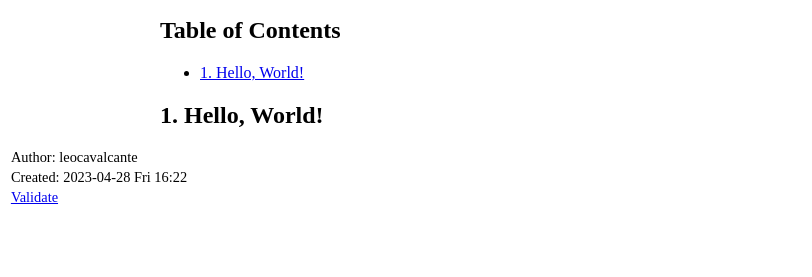
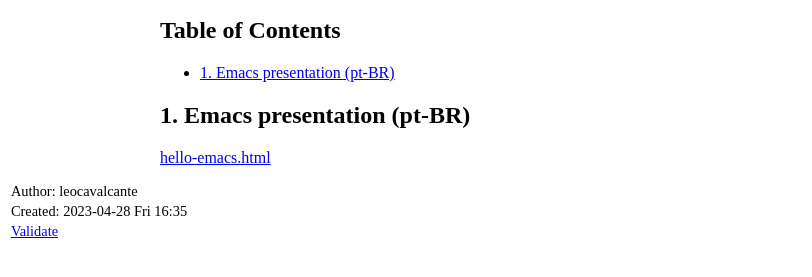
Before and after one commit to leocavalcante/leocavalcante.org, a plain HTML site: page index.html in a window 1280 px wide. Shown: the part 61-338 px from the top of the page, without its empty margins (0-812 px from the left). Drawn offline with Linux system fonts and the light colour scheme.

Commit message:
Link to Emacs presentation

```diff
--- a/index.html
+++ b/index.html
@@ -3,7 +3,7 @@
 "http://www.w3.org/TR/xhtml1/DTD/xhtml1-strict.dtd">
 <html xmlns="http://www.w3.org/1999/xhtml" lang="en" xml:lang="en">
 <head>
-<!-- 2023-04-28 Fri 16:22 -->
+<!-- 2023-04-28 Fri 16:35 -->
 <meta http-equiv="Content-Type" content="text/html;charset=utf-8" />
 <meta name="viewport" content="width=device-width, initial-scale=1" />
 <title>leocavalcante.org</title>
@@ -201,18 +201,23 @@
 <h2>Table of Contents</h2>
 <div id="text-table-of-contents" role="doc-toc">
 <ul>
-<li><a href="#org18dce69">1. Hello, World!</a></li>
+<li><a href="#orgdc3a9c4">1. Emacs presentation (pt-BR)</a></li>
 </ul>
 </div>
 </div>
 
-<div id="outline-container-org18dce69" class="outline-2">
-<h2 id="org18dce69"><span class="section-number-2">1.</span> Hello, World!</h2>
+<div id="outline-container-orgdc3a9c4" class="outline-2">
+<h2 id="orgdc3a9c4"><span class="section-number-2">1.</span> Emacs presentation (pt-BR)</h2>
+<div class="outline-text-2" id="text-1">
+<p>
+<a href="hello-emacs.html">hello-emacs.html</a>
+</p>
+</div>
 </div>
 </div>
 <div id="postamble" class="status">
 <p class="author">Author: leocavalcante</p>
-<p class="date">Created: 2023-04-28 Fri 16:22</p>
+<p class="date">Created: 2023-04-28 Fri 16:35</p>
 <p class="validation"><a href="https://validator.w3.org/check?uri=referer">Validate</a></p>
 </div>
 </body>
```
Also changed, not shown: 2 other files.
